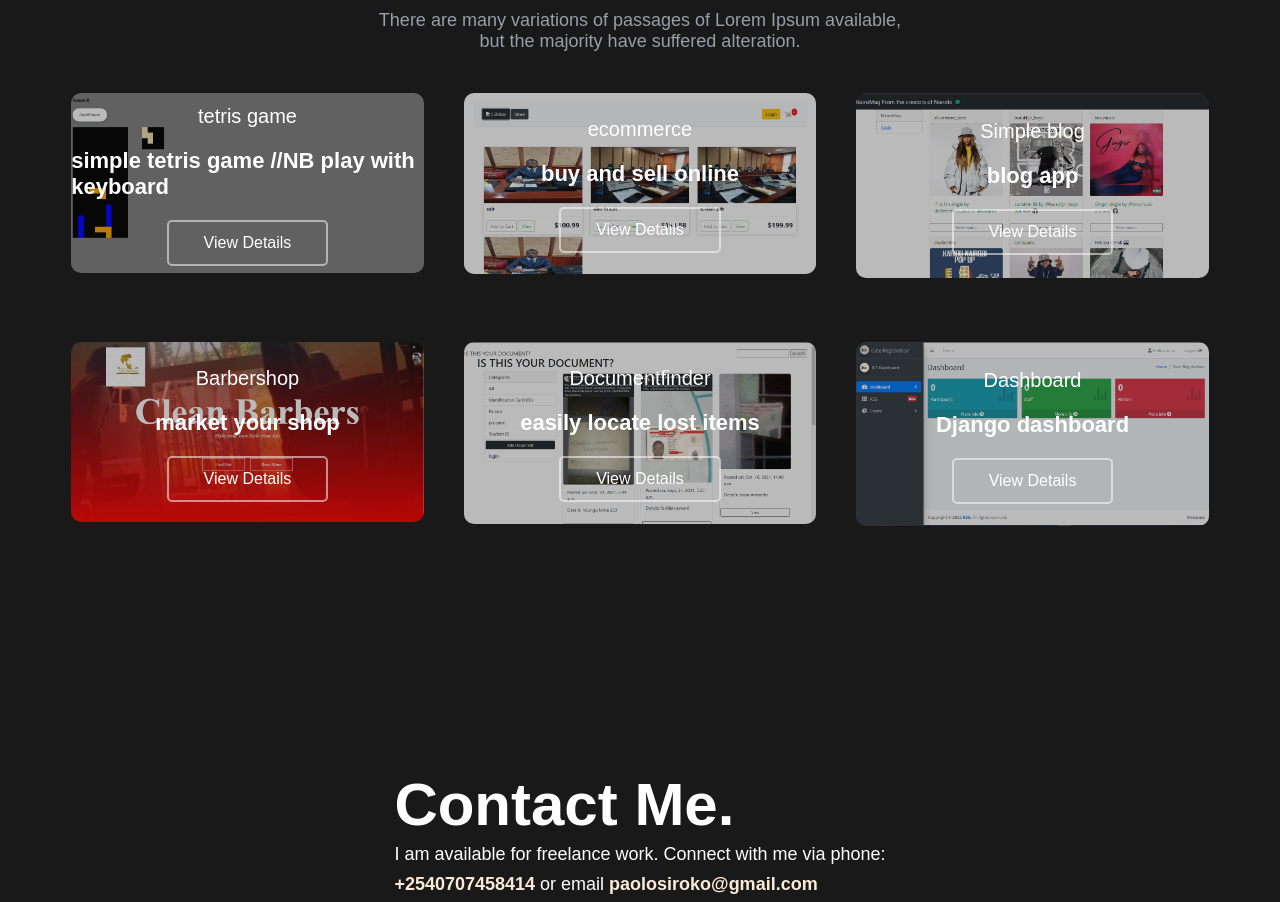
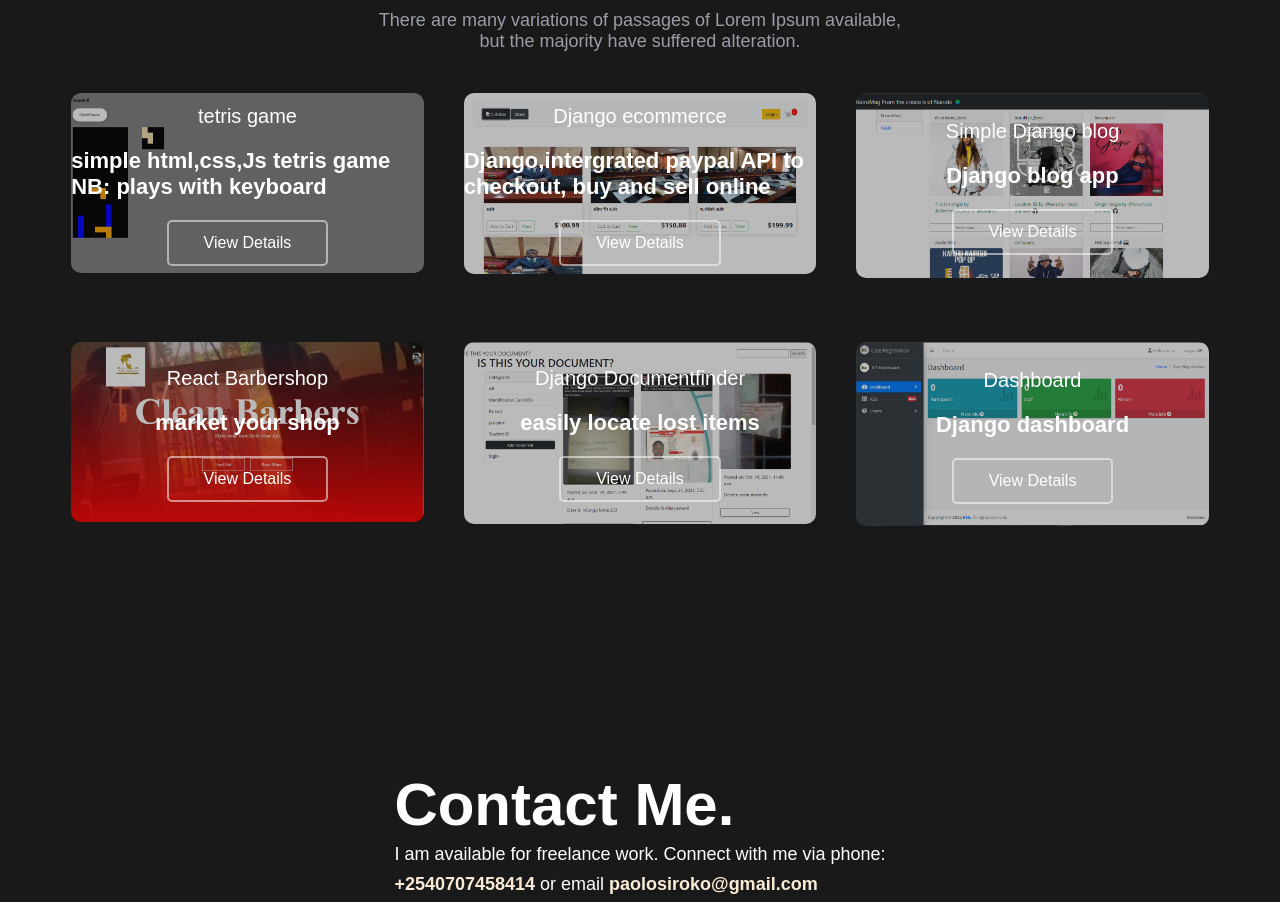
Before and after one commit to paolosiroko/portfolio, a React (Create React App) app: page / in a window 1280 px wide. Shown: the part 2529-3431 px from the top of the page. Built offline with nearby package versions, Linux system fonts and the light colour scheme.

Commit message:
Update Project.js

```diff
--- a/src/components/Project.js
+++ b/src/components/Project.js
@@ -32,7 +32,7 @@ function Project() {
                      </div>
                      <div className="project__meta absolute">
                      <h5 className="project__text">tetris game</h5>
-                     <h4 className="project__text">simple tetris game //NB play with keyboard</h4>
+                     <h4 className="project__text">simple html,css,Js tetris game NB: plays with keyboard </h4>
                      <a href="https://paolosirokohostingdomain.on.drv.tw/websites/www.paolo-tetris.com/" className="project__btn">View Details</a>
                      </div>
                  </div>
@@ -47,8 +47,8 @@ function Project() {
                          <div className="mask__effect"></div>
                      </div>
                      <div className="project__meta absolute">
-                     <h5 className="project__text">ecommerce</h5>
-                     <h4 className="project__text">buy and sell online</h4>
+                     <h5 className="project__text">Django ecommerce</h5>
+                     <h4 className="project__text">Django,intergrated paypal API to checkout, buy and sell online</h4>
                      <a href="https://eccomerceapp.herokuapp.com/" className="project__btn">View Details</a>
                      </div>
                  </div>
@@ -64,8 +64,8 @@ function Project() {
                          <div className="mask__effect"></div>
                      </div>
                      <div className="project__meta absolute">
-                     <h5 className="project__text">Simple blog</h5>
-                     <h4 className="project__text">blog app</h4>
+                     <h5 className="project__text">Simple Django blog</h5>
+                     <h4 className="project__text">Django blog app</h4>
                      <a href="https://nairomagblog.herokuapp.com/" className="project__btn">View Details</a>
                      </div>
                  </div>
@@ -81,7 +81,7 @@ function Project() {
                          <div className="mask__effect"></div>
                      </div>
                      <div className="project__meta absolute">
-                     <h5 className="project__text">Barbershop</h5>
+                     <h5 className="project__text">React Barbershop</h5>
                      <h4 className="project__text">market your shop</h4>
                      <a href="https://paolosiroko.vercel.app/" className="project__btn">View Details</a>
                      </div>
@@ -98,7 +98,7 @@ function Project() {
                          <div className="mask__effect"></div>
                      </div>
                      <div className="project__meta absolute">
-                     <h5 className="project__text">Documentfinder</h5>
+                     <h5 className="project__text">Django Documentfinder</h5>
                      <h4 className="project__text">easily locate lost items</h4>
                      <a href="https://paolosiroko.vercel.app/" className="project__btn">View Details</a>
                      </div>
```
